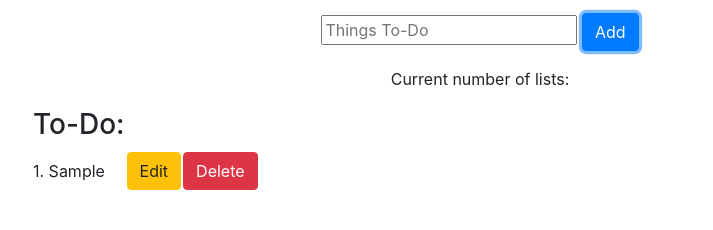
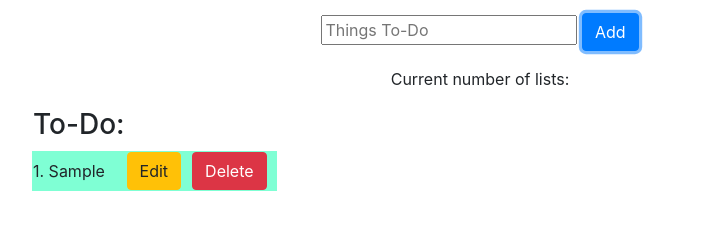
Before and after one commit to jeralxndr/Project1, a plain HTML site: page index.html in a window 1280 px wide. Both pictures are taken after typing "Sample" into the empty fields and a click on the input "Add". Shown: the part 108-338 px from the top of the page, without its empty margins (160-873 px from the left). Drawn offline with nearby package versions, Linux system fonts and the light colour scheme.

Commit message:
adding background color
making a background

```diff
--- a/styles.css
+++ b/styles.css
@@ -19,3 +19,13 @@ input[type='submit'], button, [aria-label]{
     margin: auto;
     margin-top: 15px;
 }
+
+td{
+    background-color: aquamarine;
+    padding-right: 10px;
+    text-align: left;
+}
+
+.to-do{
+    background: transparent !important;
+}
```
